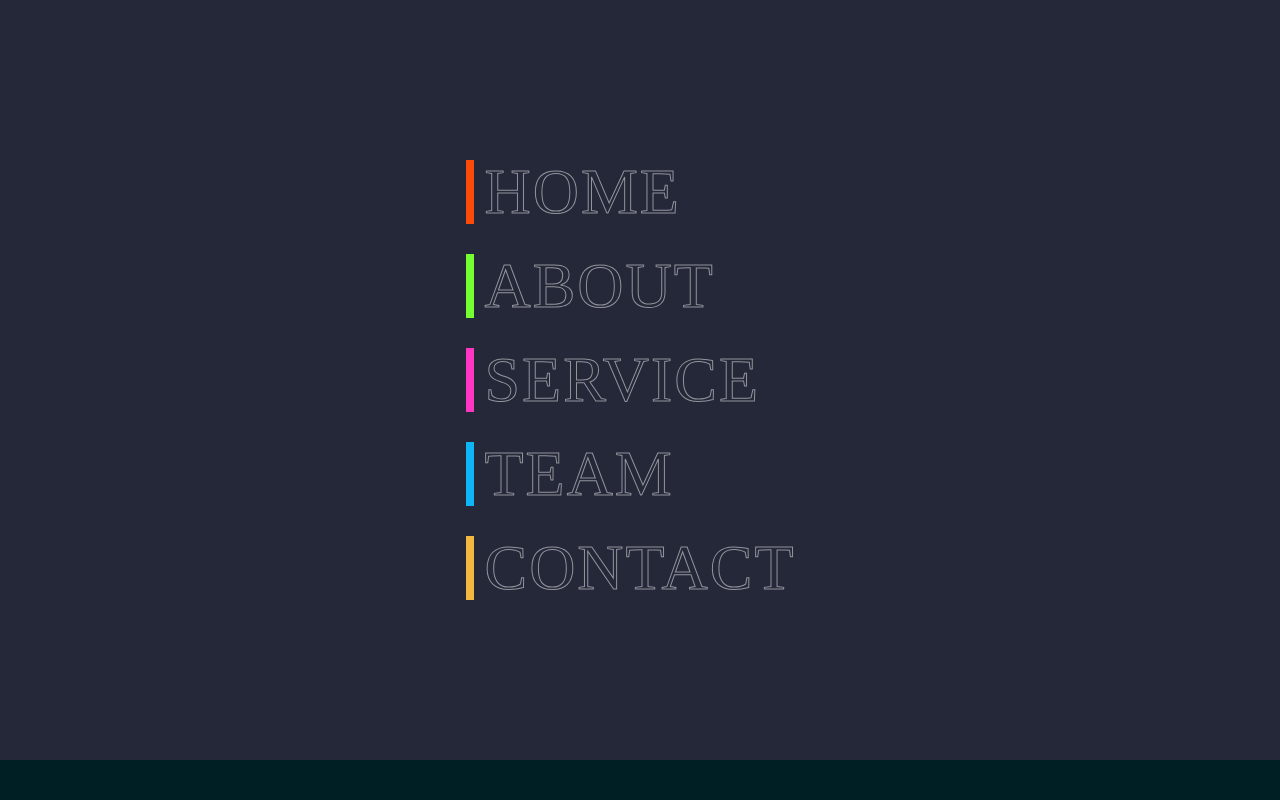
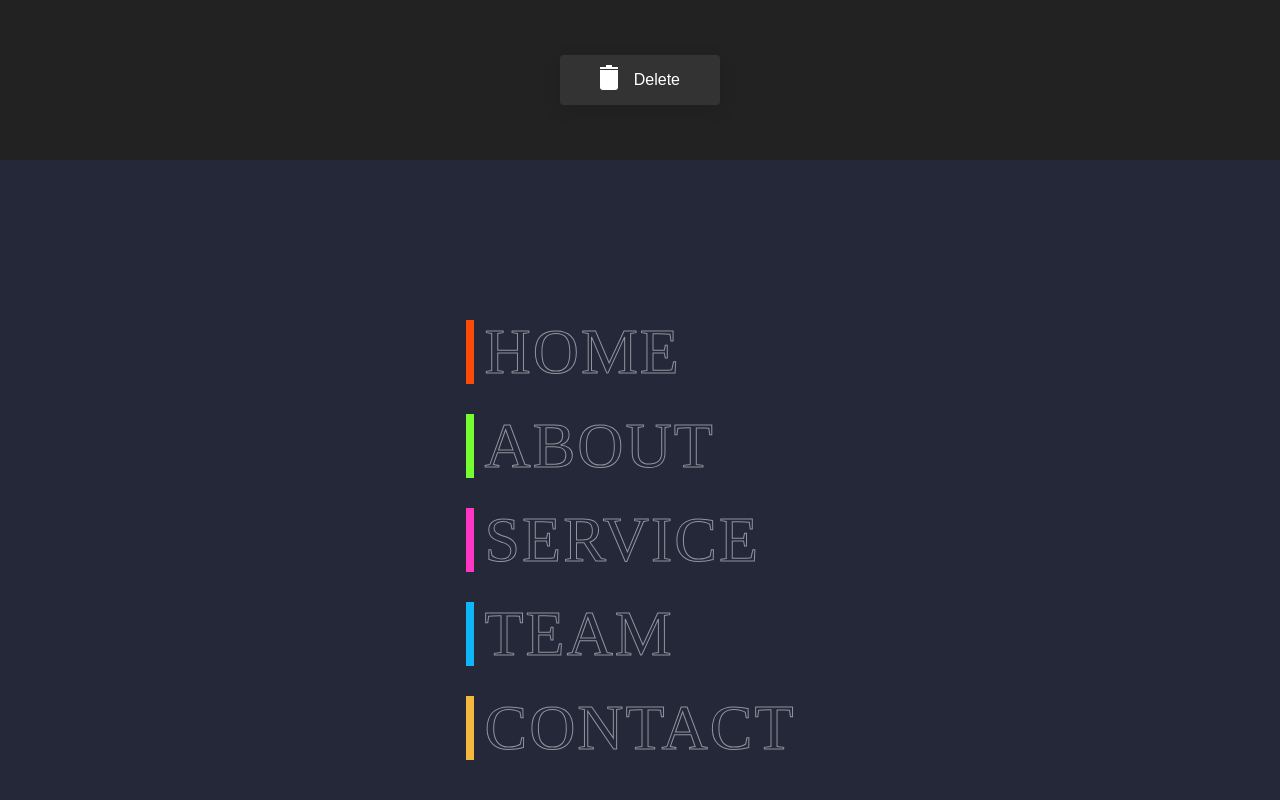
Before and after one commit to tatoMa/css-effect-exercises, a plain HTML site: page index.html in a window 1280 px wide. Shown: the top 800 px of the page. Drawn offline with Linux system fonts and the light colour scheme; a web font is replaced by a local one.

Commit message:
added animated button

```diff
--- a/index.html
+++ b/index.html
@@ -10,6 +10,15 @@
 </head>
 
 <body>
+    <section class="micro-interactive-button">
+        <a href="#" class="btn-animate"> <span> </span> <text>Delete</text></a>
+    </section>
+    <script>
+        let btn = document.querySelector('.btn-animate')
+        btn.onclick = function () {
+            btn.classList.toggle('active')
+        }
+    </script>
     <section class="modern-menu">
         <ul>
             <li style="--clr:#FC4A08">
--- a/style.css
+++ b/style.css
@@ -4,6 +4,86 @@
   margin: 0;
   box-sizing: border-box;
 }
+section.micro-interactive-button {
+  font-family: Arial, Helvetica, sans-serif;
+  min-height: 20vh;
+  background-color: #222;
+  display: flex;
+  flex-direction: column;
+  gap: 20px;
+  align-items: center;
+  justify-content: center;
+}
+section.micro-interactive-button a {
+  position: relative;
+  width: 160px;
+  height: 50px;
+  background-color: #333;
+  border-radius: 4px;
+  display: flex;
+  justify-content: center;
+  align-items: center;
+  transition: 0.5s;
+  box-shadow: 0 5px 20px rgba(0, 0, 0, 0.1);
+  overflow: hidden;
+  text-decoration: none;
+}
+section.micro-interactive-button a.active {
+  background-color: #2196f3;
+}
+section.micro-interactive-button a span {
+  position: absolute;
+  left: 40px;
+  width: 18px;
+  height: 20px;
+  display: inline-block;
+  background-color: #fff;
+  border-bottom-left-radius: 3px;
+  border-bottom-right-radius: 3px;
+  transition: 0.5s;
+}
+section.micro-interactive-button a:hover span {
+  transform: scale(1.5) rotate(60deg) translateY(10px);
+}
+section.micro-interactive-button a.active span {
+  left: 50%;
+  transform: translateX(-50%) rotate(-45deg);
+  border-radius: 0;
+  width: 20px;
+  height: 10px;
+  background-color: transparent;
+  border-left: 2px solid #fff;
+  border-bottom: 2px solid #fff;
+}
+section.micro-interactive-button a span::before {
+  content: "";
+  position: absolute;
+  top: -3px;
+  width: 100%;
+  height: 2px;
+  background-color: #fff;
+  box-shadow: 12px -2px 0 #333, 12px -3px 0 #333, 15px -1px 0 #333,
+    6px -2px 0 #fff;
+  transition: 0.5s;
+}
+section.micro-interactive-button a.active:hover span::before,
+section.micro-interactive-button a.active span::before {
+  transform: scale(0);
+}
+section.micro-interactive-button a:hover span::before {
+  transform: rotate(-90deg) translateX(50%) translateY(-10px);
+}
+section.micro-interactive-button a text {
+  color: #fff;
+  position: absolute;
+  right: 40px;
+  transition: 0.5s;
+}
+section.micro-interactive-button a:hover text,
+section.micro-interactive-button a.active text {
+  transform: translateX(-50px) translateY(-5px) scale(0);
+}
+
 section.modern-menu {
   font-family: "Holtwood One SC", serif;
   display: flex;
```
